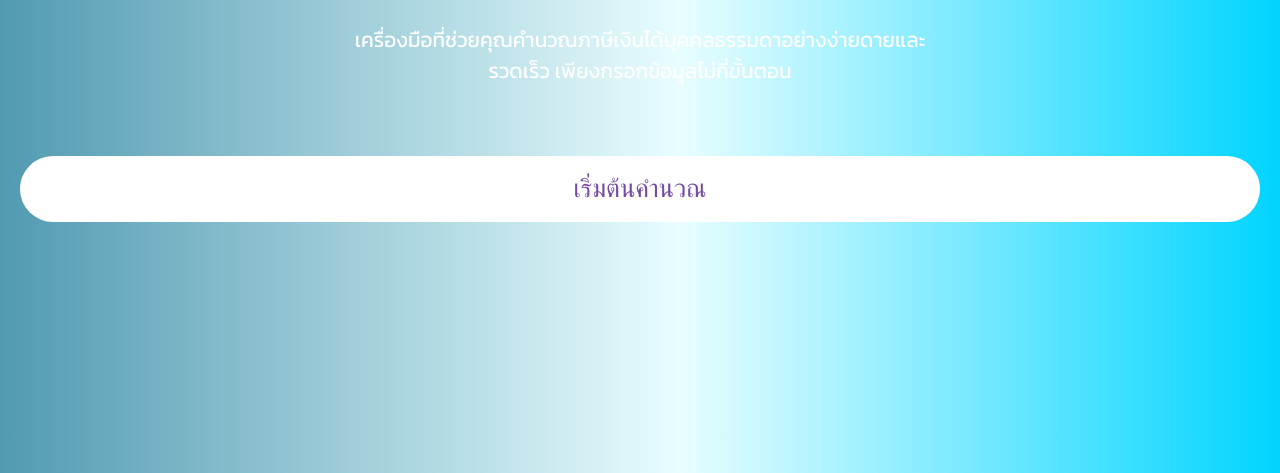
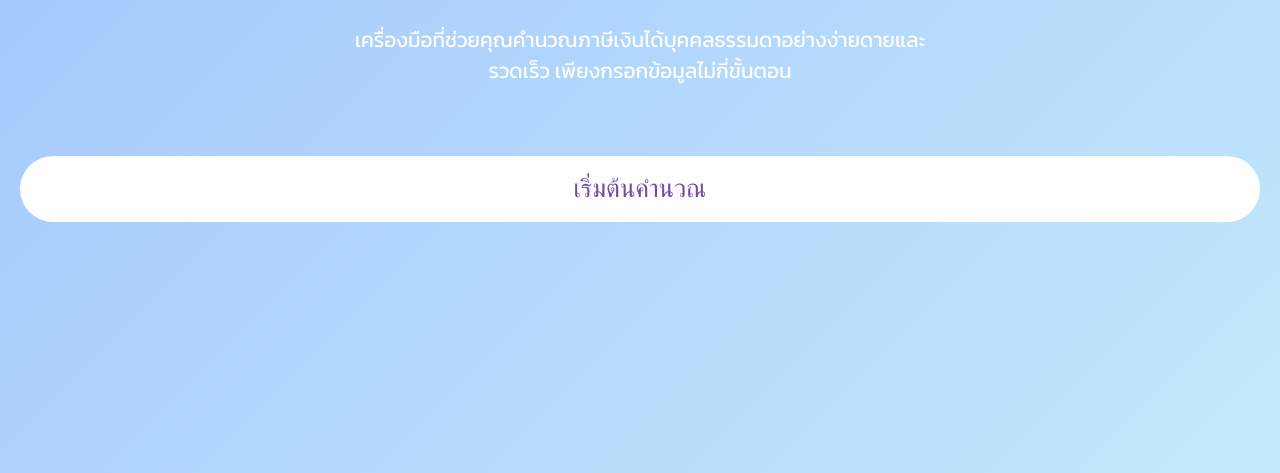
Before and after one commit to PieceSkylines/TaxCalculator2024, a plain HTML site: page index.html in a window 1280 px wide. Shown: the part 327-800 px from the top of the page. Drawn offline with Linux system fonts and the light colour scheme.

Commit message:
Update index.html

```diff
--- a/index.html
+++ b/index.html
@@ -23,8 +23,7 @@
             align-items: center;
             justify-content: center;
             height: 100vh;
-            background: rgb(81,154,177);
-            background: linear-gradient(90deg, rgba(81,154,177,1) 0%, rgba(232,253,255,1) 53%, rgba(0,212,255,1) 100%);
+            background: linear-gradient(135deg, #a1c4fd 0%, #c2e9fb 100%);
             color: #ffffff;
             text-align: center;
             padding: 20px;
```
